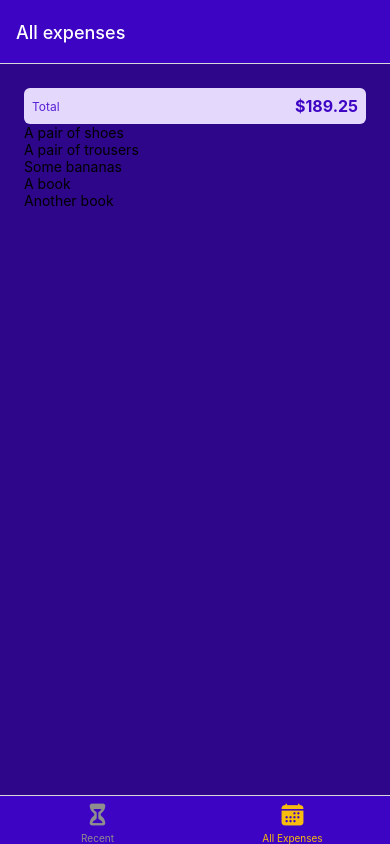
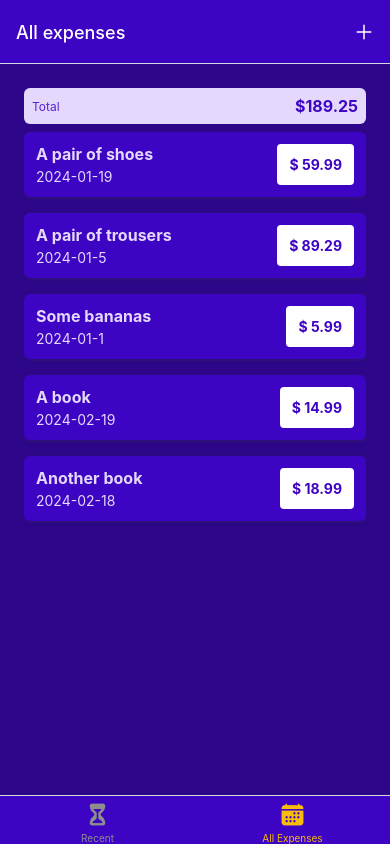
Before and after one commit to EderAndrew/expense_tracker, a React Native app: screen /AllExpenses in a window 390 px wide. Built offline with nearby package versions, Linux system fonts and the light colour scheme.

Commit message:
Configuring new components and start context configuration

```diff
--- a/App.tsx
+++ b/App.tsx
@@ -7,18 +7,26 @@ import { AllExpenses } from './src/screens/AllExpenses';
 import { RecentExpence } from './src/screens/RecentExpense';
 import { GlobalStyles } from './src/constants/styles';
 import {  Ionicons } from '@expo/vector-icons'
+import { IconButton } from './src/components/ui/IconButton';
 
 const Stack = createNativeStackNavigator();
 const BottomTabs = createBottomTabNavigator();
 
 const ExpensesOverview = () => {
   return (
-    <BottomTabs.Navigator screenOptions={{
+    <BottomTabs.Navigator screenOptions={({navigation}) => ({
       headerStyle: { backgroundColor: GlobalStyles.colors.primary500 },
       headerTintColor: 'white',
       tabBarStyle: { backgroundColor: GlobalStyles.colors.primary500 },
-      tabBarActiveTintColor: GlobalStyles.colors.accent500
-    }}>
+      tabBarActiveTintColor: GlobalStyles.colors.accent500,
+      headerRight: ({tintColor}) => (
+        <IconButton
+        icon="add" size={24}
+        color={tintColor}
+        onPress={()=>navigation.navigate("ManageExpense")}
+      />
+      )
+    })}>
       <BottomTabs.Screen
         name="RecentExpenses"
         component={RecentExpence}
@@ -53,7 +61,10 @@ export default function App() {
   return (
    <>
     <NavigationContainer>
-      <Stack.Navigator>
+      <Stack.Navigator screenOptions={{
+        headerStyle: { backgroundColor: GlobalStyles.colors.primary500 },
+        headerTintColor: 'white',
+      }}>
         <Stack.Screen
           name="ExpensesOverview"
           component={ExpensesOverview}
@@ -62,7 +73,10 @@ export default function App() {
         <Stack.Screen
           name="ManageExpense"
           component={ManageExpense}
-          options={{headerShown: false}}
+          options={{
+            title: 'Manage Expense',
+            presentation: 'modal'
+          }}
         />
       </Stack.Navigator>
     </NavigationContainer>
--- /dev/null
+++ b/src/components/ExpensesOutput/ExpenseItem.tsx
@@ -0,0 +1,73 @@
+import { Pressable, Text, View, StyleSheet } from "react-native"
+import { useNavigation } from '@react-navigation/native'
+import { GlobalStyles } from "../../constants/styles"
+import { IExpense } from "../../Interfaces/IExpense"
+import { getFormattedDate } from "../../util/date"
+import { ProfileScreenNavigationProp } from "../../types/ProfileScreenNavigtionProp"
+
+type Props = {
+    expense: IExpense
+}
+
+export const ExpenseItem = ({expense}:Props) => {
+    const navigation = useNavigation<ProfileScreenNavigationProp>()
+
+    const expensePressedHandler = () => {
+        navigation.navigate('ManageExpense',{expenseId: expense.id})
+    }
+
+    return(
+        <Pressable
+            style={({pressed}) => pressed && styles.pessed}
+            onPress={expensePressedHandler}>
+            <View style={styles.expenseItem}>
+                <View>
+                    <Text style={[styles.textBase, styles.description]}>{expense.description}</Text>
+                    <Text style={styles.textBase}>{getFormattedDate(expense.date)}</Text>
+                </View>
+                <View style={styles.amountContainer}>
+                    <Text style={styles.amount}>$ {expense.amount.toFixed(2)}</Text>
+                </View>
+            </View>
+        </Pressable>
+    )
+}
+
+const styles = StyleSheet.create({
+    pessed:{
+        opacity: 0.75
+    },
+    expenseItem: {
+        padding: 12,
+        marginVertical: 8,
+        backgroundColor: GlobalStyles.colors.primary500,
+        flexDirection: 'row',
+        justifyContent: 'space-between',
+        borderRadius: 6,
+        elevation: 3,
+        shadowColor: GlobalStyles.colors.gray500,
+        shadowRadius: 4,
+        shadowOffset: {width: 1, height: 1},
+        shadowOpacity: 0.4
+    },
+    textBase:{
+        color: GlobalStyles.colors.primary50
+    },
+    description:{
+        fontSize: 16,
+        marginBottom: 4,
+        fontWeight: 'bold'
+    },
+    amountContainer:{
+        paddingHorizontal: 12,
+        paddingVertical: 4,
+        backgroundColor: 'white',
+        justifyContent: 'center',
+        alignItems: 'center',
+        borderRadius: 4
+    },
+    amount:{
+        color: GlobalStyles.colors.primary500,
+        fontWeight: 'bold'
+    }
+})
--- a/src/components/ExpensesOutput/ExpensesList.tsx
+++ b/src/components/ExpensesOutput/ExpensesList.tsx
@@ -1,5 +1,6 @@
 import { FlatList, ListRenderItemInfo, Text } from 'react-native'
 import { IExpense } from '../../Interfaces/IExpense'
+import { ExpenseItem } from './ExpenseItem'
 
 type Props = {
     expenses: IExpense[]
@@ -7,7 +8,7 @@ type Props = {
 
 const renderExpenseItem = (itemData: ListRenderItemInfo<IExpense>) => {
     return (
-        <Text>{itemData.item.description}</Text>
+        <ExpenseItem expense={itemData.item}/>
     )
 }
 
--- /dev/null
+++ b/src/components/ui/Button.tsx
@@ -0,0 +1,43 @@
+import { Pressable, View, Text, StyleSheet } from "react-native"
+import { GlobalStyles } from "../../constants/styles"
+
+type Props = {
+    children: React.ReactNode,
+    onPress: () => void,
+    mode: string,
+    style?: object
+}
+export const Button = ({ children, onPress, mode, style }: Props) => {
+    return (
+        <View>
+            <Pressable onPress={onPress} style={({pressed}) => pressed && styles.pressed}>
+                <View style={[styles.button, mode === 'flat' && styles.flat]}>
+                    <Text style={[styles.buttonText, mode === 'flat' && styles.flat]}>{children}</Text>
+                </View>
+            </Pressable>
+        </View>
+    )
+}
+
+const styles = StyleSheet.create({
+    button:{
+        borderRadius: 4,
+        padding: 8,
+        backgroundColor: GlobalStyles.colors.primary500
+    },
+    flat:{
+        backgroundColor: 'transparent',
+    },
+    buttonText:{
+        color: 'white',
+        textAlign: 'center'
+    },
+    flatText:{
+        color: GlobalStyles.colors.primary200
+    },
+    pressed:{
+        opacity: 0.75,
+        backgroundColor: GlobalStyles.colors.primary100,
+        borderRadius: 4
+    }
+})
--- /dev/null
+++ b/src/components/ui/IconButton.tsx
@@ -0,0 +1,31 @@
+import { Pressable, View, StyleSheet } from 'react-native'
+import { Ionicons } from '@expo/vector-icons'
+
+type Props = {
+    icon: keyof typeof Ionicons.glyphMap,
+    size?: number,
+    color?: string,
+    onPress?: () => void
+}
+
+export const IconButton = ({icon, size, color, onPress}:Props) => {
+    return (
+        <Pressable onPress={onPress} style={({pressed}) => pressed && styles.pressed}>
+            <View style={styles.buttonContainer}>
+                <Ionicons name={icon} size={size} color={color} />
+            </View>
+        </Pressable>
+    )
+}
+
+const styles = StyleSheet.create({
+    buttonContainer: {
+        borderRadius: 24,
+        padding: 6,
+        marginHorizontal: 8,
+        marginVertical: 2
+    },
+    pressed:{
+        opacity: 0.75
+    }
+})
--- a/src/screens/ManageExpense.tsx
+++ b/src/screens/ManageExpense.tsx
@@ -1,6 +1,76 @@
-import { Text } from 'react-native'
-export const ManageExpense = () => {
+import { NativeStackScreenProps } from '@react-navigation/native-stack'
+import { Text, View, StyleSheet } from 'react-native'
+import { RootStackParamList } from '../types/RootStackNavigation'
+import { useLayoutEffect } from 'react'
+import { IconButton } from '../components/ui/IconButton'
+import { GlobalStyles } from '../constants/styles'
+import { Button } from '../components/ui/Button'
+
+type Props = NativeStackScreenProps<RootStackParamList, 'ManageExpense'>
+
+export const ManageExpense = ({ route, navigation }:Props) => {
+    const editedExpenseId = route.params?.expenseId
+    const isEditing = !!editedExpenseId
+
+    useLayoutEffect(() => {
+        navigation.setOptions({
+            title: isEditing ? 'Edit Expense' : 'Add Expense',
+        })
+    },[navigation, isEditing])
+
+    const deleteHandler = () => {
+        navigation.goBack()
+    }
+
+    const cancelHandler = () => {
+        navigation.goBack()
+    }
+
+    const confirmHandler = () => {
+        navigation.goBack()
+    }
+
     return(
-        <Text>ManageExpense</Text>
+        <View style={styles.container}>
+            <View style={styles.buttons}>
+                <Button style={styles.button} mode="flat" onPress={cancelHandler}>Cancel</Button>
+                <Button style={styles.button} mode="flat" onPress={confirmHandler}>{isEditing ? 'Update' : 'Add'}</Button>
+            </View>
+            {isEditing && (
+               <View style={styles.deleteContainer}>
+                 <IconButton
+                    onPress={deleteHandler}
+                    icon="trash"
+                    size={24}
+                    color={GlobalStyles.colors.error500}
+                 />
+               </View>
+            )
+            }
+        </View>
     )
 }
+
+const styles = StyleSheet.create({
+    container:{
+        flex: 1,
+        padding: 24,
+        backgroundColor: GlobalStyles.colors.primary800
+    },
+    buttons:{
+      flexDirection: 'row',
+      justifyContent: 'center',
+      alignItems: 'center',
+    },
+    button:{
+       width: 120,
+       marginHorizontal: 8
+    },
+    deleteContainer:{
+        marginTop: 16,
+        paddingTop: 8,
+        borderTopWidth: 2,
+        borderTopColor: GlobalStyles.colors.primary200,
+        alignItems: 'center'
+    }
+})
--- /dev/null
+++ b/src/types/ProfileScreenNavigtionProp.ts
@@ -0,0 +1,10 @@
+import type { CompositeNavigationProp } from "@react-navigation/native";
+import type { BottomTabNavigationProp } from '@react-navigation/bottom-tabs';
+import type { NativeStackNavigationProp } from '@react-navigation/native-stack';
+import { RootTabParamList } from "./RootTabNavigation";
+import { RootStackParamList } from "./RootStackNavigation";
+
+export type ProfileScreenNavigationProp = CompositeNavigationProp<
+    BottomTabNavigationProp<RootTabParamList>,
+    NativeStackNavigationProp<RootStackParamList>
+>
--- /dev/null
+++ b/src/types/RootStackNavigation.ts
@@ -0,0 +1,5 @@
+export type RootStackParamList = {
+    ManageExpense: undefined | { expenseId?: string }
+    RecentExpense: undefined
+    ExpensesOverview: undefined
+}
--- /dev/null
+++ b/src/types/RootTabNavigation.ts
@@ -0,0 +1,4 @@
+export type RootTabParamList = {
+    RecentExpenses: undefined
+    AllExpenses: undefined
+}
--- /dev/null
+++ b/src/util/date.ts
@@ -0,0 +1,4 @@
+export const getFormattedDate = (date: Date) => {
+    const correctMonth = date.getMonth() + 1 < 10 ? `0${date.getMonth() + 1}` : `${date.getMonth() + 1}`
+    return `${date.getFullYear()}-${correctMonth}-${date.getDate()}`
+}
```
Also changed, not shown: src/store/expense-context.tsx (added, +30 -0 lines).
